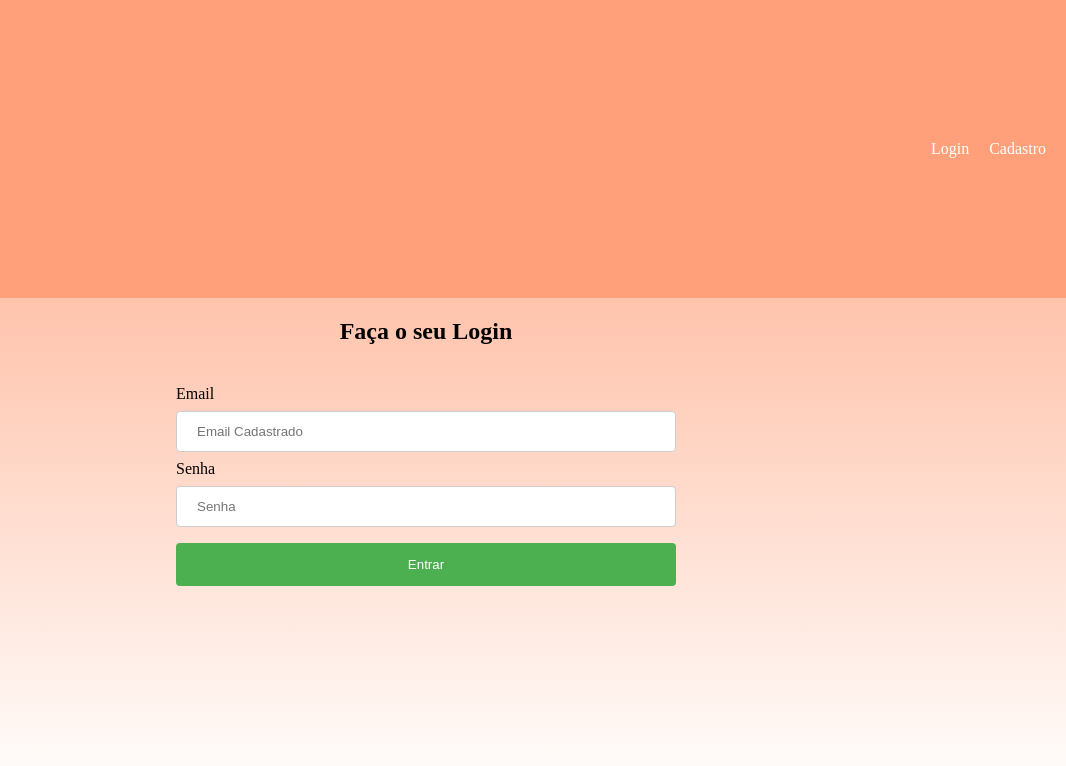
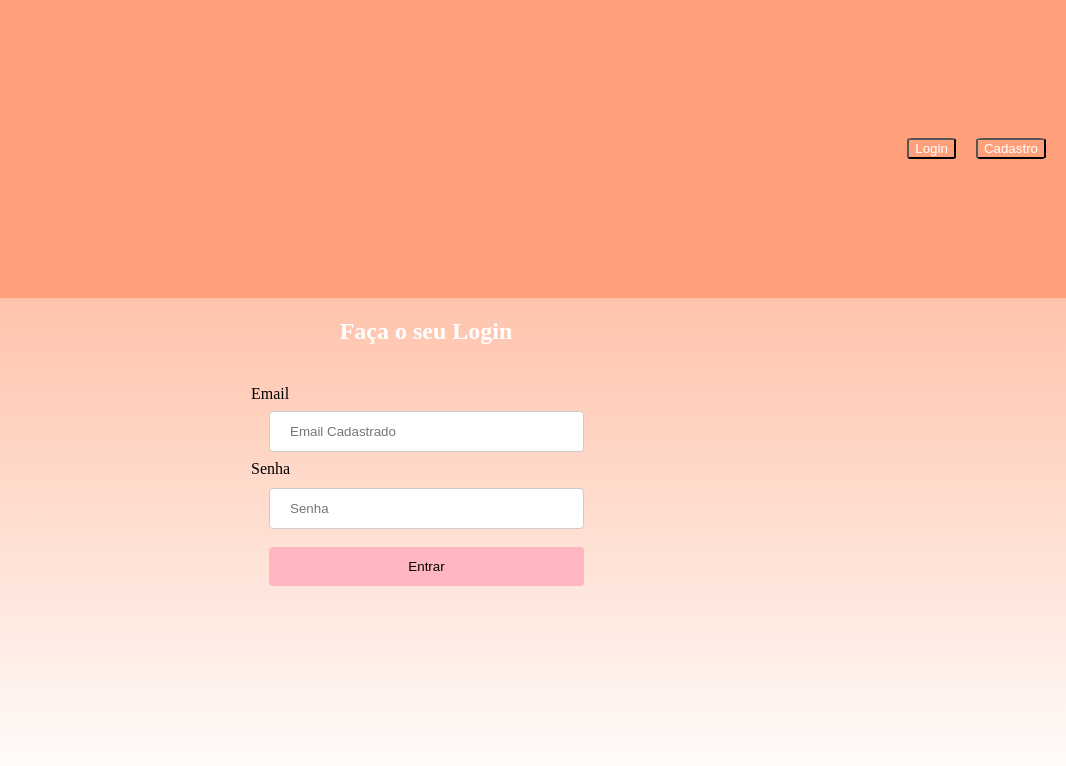
Before and after one commit to AlecJustiniano/projeto-dw, a plain HTML site: page view/login.html in a window 1280 px wide. Shown: the full height of the page, 214-1280 px from the left. Drawn offline with Linux system fonts and the light colour scheme.

Commit message:
atualizando

```diff
--- a/css/cadastro.css
+++ b/css/cadastro.css
@@ -7,7 +7,7 @@ body{
     display: grid;
     grid-template-columns: 1fr ;
     margin: 0 auto;
-    max-width: 500px;
+    max-width: 350px;
     grid-gap: 20px;
 
 }
@@ -44,8 +44,8 @@ input[type=date], select {
 
 input[type=button] {
     width: 100%;
-    background-color: #4CAF50;
-    color: white;
+    background-color: lightpink;
+    color: black;
     padding: 14px 20px;
     margin: 8px 0;
     border: none;
@@ -69,3 +69,11 @@ header{
     grid-column: 1/4;
     padding: 10px;
 }
+
+button{
+    background-color: lightsalmon;
+    color: white;
+    border-radius: 10%;
+    border: 1px solid, black;
+    cursor: pointer;
+  }
--- a/css/endereco.css
+++ b/css/endereco.css
@@ -7,7 +7,7 @@ body{
     display: grid;
     grid-template-columns: 1fr ;
     margin: 0 auto;
-    max-width: 500px;
+    max-width: 350px;
     grid-gap: 20px;
 
 }
@@ -24,28 +24,10 @@ input[type=text], select {
 }
 
 
-input[type=password], select {
-    width: 100%;
-    padding: 12px 20px;
-    margin: 8px 0;
-    border: 1px solid #ccc;
-    border-radius: 4px;
-
-}
-
-input[type=date], select {
-    width: 100%;
-    padding: 12px 20px;
-    margin: 8px 0;
-    border: 1px solid #ccc;
-    border-radius: 4px;
-
-}
-
 input[type=button] {
     width: 100%;
-    background-color: #4CAF50;
-    color: white;
+    background-color: lightpink;
+    color: black;
     padding: 14px 20px;
     margin: 8px 0;
     border: none;
--- a/css/home.css
+++ b/css/home.css
@@ -88,11 +88,20 @@ body{
   }
 
   td, th {
-    border: 1px solid #dddddd;
+    border: 1px solid black;
     text-align: left;
     padding: 8px;
   }
 
   tr:nth-child(even) {
-    background-color: #dddddd;
+    background-color:none;
   }
+
+
+button{
+  background-color: lightsalmon;
+  color: white;
+  border-radius: 10%;
+  border: 1px solid, black;
+  cursor: pointer;
+}
--- a/css/index.css
+++ b/css/index.css
@@ -17,6 +17,13 @@ a {
   list-style: none;
   text-decoration: none;
   justify-content: space-between;
+}
+
+button{
+  background-color: lightsalmon;
+  color: white;
+  border-radius: 10%;
+  cursor: pointer;
 }
 
 header > ul {
@@ -96,8 +103,8 @@ input[type=text], select {
 
 input[type=button] {
   width: 100%;
-  background-color: #4CAF50;
-  color: white;
+  background-color: lightpink;
+  color: black;
   padding: 14px 20px;
   margin: 8px 0;
   border: none;
--- a/css/login.css
+++ b/css/login.css
@@ -7,35 +7,35 @@ body{
     display: grid;
     grid-template-columns: 1fr ;
     margin: 0 auto;
-    max-width: 500px;
+    max-width: 350px;
     grid-gap: 20px;
 
 }
 
 input[type=text], select {
-    width: 100%;
+    width: 90%;
     padding: 12px 20px;
-    margin: 8px 0;
+    margin: 8px 18px;
     border: 1px solid #ccc;
     border-radius: 4px;
 
 }
 
 input[type=password], select {
-    width: 100%;
+    width: 90%;
     padding: 12px 20px;
-    margin: 8px 0;
+    margin: 10px 18px;
     border: 1px solid #ccc;
     border-radius: 4px;
 
 }
 
 input[type=button] {
-    width: 100%;
-    background-color: #4CAF50;
-    color: white;
-    padding: 14px 20px;
-    margin: 8px 0;
+    width: 90%;
+    background-color: lightpink;
+    color: black;
+    padding: 12px 20px;
+    margin: 8px 18px;
     border: none;
     border-radius: 4px;
     cursor: pointer;
@@ -50,3 +50,7 @@ input[type=button] {
     margin-top: 0%;
 
 }
+
+h1{
+    color: white
+}
--- a/script/enderco.js
+++ b/script/enderco.js
@@ -6,6 +6,12 @@ async function cadastrarEndereco(){
     let endereco = document.getElementById("address").value
     let numero = document.getElementById("numero").value
     let complemento = document.getElementById("complemento").value
+
+    let tamanhoCep = cep.length;
+    if (apelido =="" || cep == ""|| endereco =="" || numero =="" || tamanhoCep > 5) {
+        alert("Por favor, preencha todos os campos.");
+        return false;
+    }
 
 
     let token = JSON.parse(localStorage.getItem('user')).access_token;
--- a/script/home.js
+++ b/script/home.js
@@ -21,7 +21,7 @@ async function listarEndereco(){
         if (response.hasOwnProperty('data')) {
           response.data.forEach(item => {
             const row = document.createElement("tr");
-            let dadosApi = ['title', 'cep', 'address', 'number']
+            let dadosApi = ['title', 'cep', 'address', 'number', 'complement']
             dadosApi.forEach(key => {
                 const cell = document.createElement("td");
                 cell.textContent = item[key] || ''; // Se o valor for nulo ou indefinido, exibe uma string vazia
--- a/view/login.html
+++ b/view/login.html
@@ -12,8 +12,8 @@
             <a  href="../index.html">   <img  class="img-principal" src="../imagens/logo_floricultura.png.png"/></a>
 
             <ul>
-                <li><a href="">Login</li></a>
-                <li><a href="">Cadastro</li></a>
+                <li><a href="./login.html"><button>Login</button> </li></a>
+                <li><a href="./cadastro.html"><button>Cadastro</button> </li></a>
             </ul>
         </header>
         <section  class="form">
```
Also changed, not shown: index.html (+3 -3 lines), script/cadastro.js (+30 -20 lines), view/cadastro.html (+3 -2 lines), view/endereco.html (+1 -1 lines), view/home.html (+3 -2 lines).
